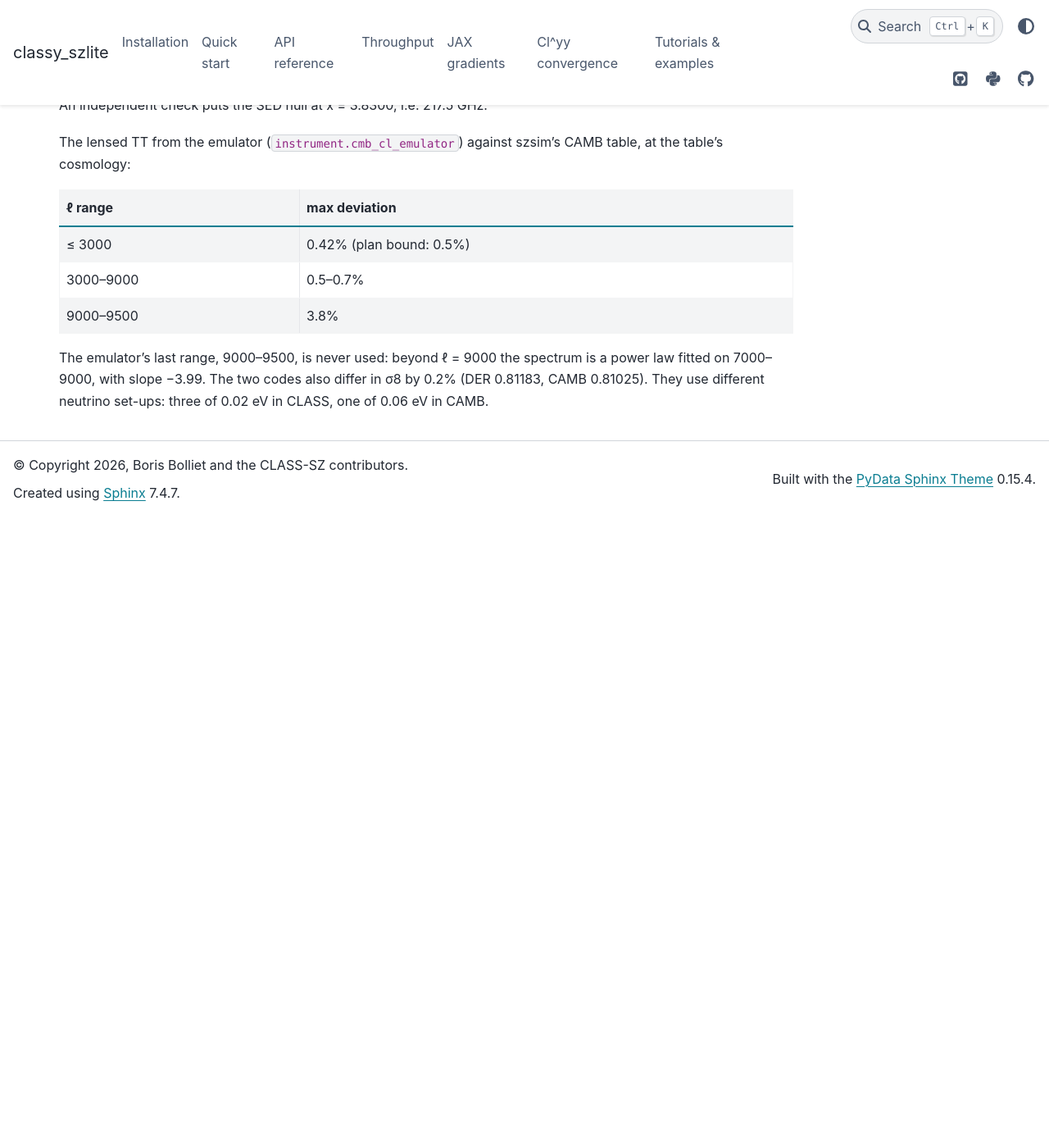
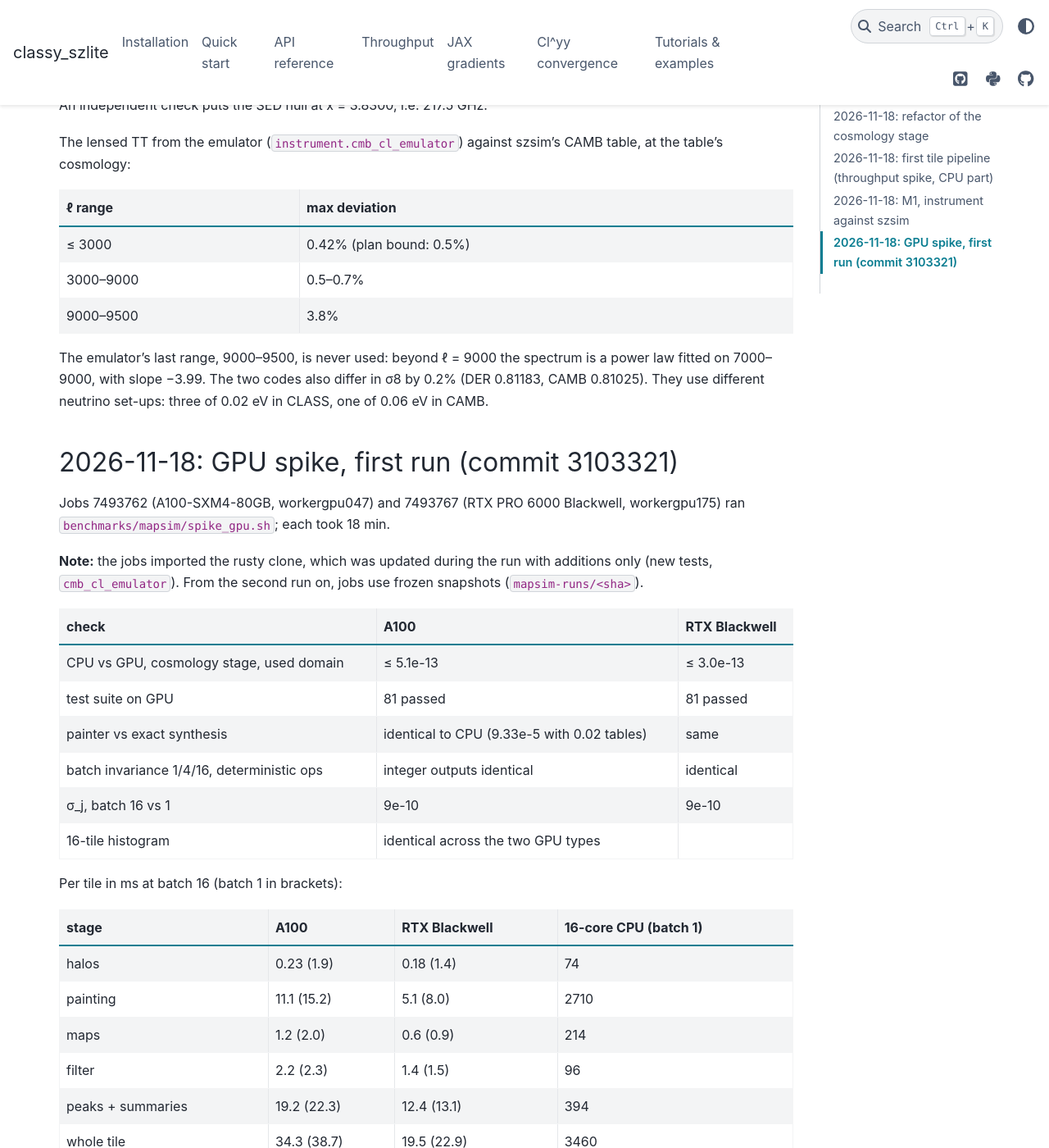
Before and after one commit to CLASS-SZ/classy_szlite, a Sphinx documentation site: the page built from docs/mapsim/M0_LOG.md, in a window 1280 px wide and 1400 px high, scrolled down 5235 px. Shown: the whole window at 82% size. Built offline with Sphinx 7.4.7 and the PyData theme 0.15.4, drawn with Linux system fonts in a browser that asks for light colours; before the commit the page ends 5865 px from its top, so only the background shows below that; some of the changed text lies outside the part shown.

Commit message:
M0 log: first GPU spike results
Co-Authored-By: Claude Opus 5.5 <noreply@anthropic.com>
Claude-Session: https://claude.ai/code/session_01LKS4L5UW7SKf5qQ2WAJ8ew

```diff
--- a/docs/mapsim/M0_LOG.md
+++ b/docs/mapsim/M0_LOG.md
@@ -184,3 +184,54 @@ The emulator's last range, 9000–9500, is never used: beyond ℓ = 9000 the
 spectrum is a power law fitted on 7000–9000, with slope −3.99. The two codes
 also differ in σ8 by 0.2% (DER 0.81183, CAMB 0.81025). They use different
 neutrino set-ups: three of 0.02 eV in CLASS, one of 0.06 eV in CAMB.
+
+## 2026-11-18: GPU spike, first run (commit 3103321)
+
+Jobs 7493762 (A100-SXM4-80GB, workergpu047) and 7493767 (RTX PRO 6000
+Blackwell, workergpu175) ran `benchmarks/mapsim/spike_gpu.sh`; each took
+18 min.
+
+**Note:** the jobs imported the rusty clone, which was updated during the run
+with additions only (new tests, `cmb_cl_emulator`). From the second run on,
+jobs use frozen snapshots (`mapsim-runs/<sha>`).
+
+| check | A100 | RTX Blackwell |
+|---|---|---|
+| CPU vs GPU, cosmology stage, used domain | ≤ 5.1e-13 | ≤ 3.0e-13 |
+| test suite on GPU | 81 passed | 81 passed |
+| painter vs exact synthesis | identical to CPU (9.33e-5 with 0.02 tables) | same |
+| batch invariance 1/4/16, deterministic ops | integer outputs identical | identical |
+| σ_j, batch 16 vs 1 | 9e-10 | 9e-10 |
+| 16-tile histogram | identical across the two GPU types | |
+
+Per tile in ms at batch 16 (batch 1 in brackets):
+
+| stage | A100 | RTX Blackwell | 16-core CPU (batch 1) |
+|---|---|---|---|
+| halos | 0.23 (1.9) | 0.18 (1.4) | 74 |
+| painting | 11.1 (15.2) | 5.1 (8.0) | 2710 |
+| maps | 1.2 (2.0) | 0.6 (0.9) | 214 |
+| filter | 2.2 (2.3) | 1.4 (1.5) | 96 |
+| peaks + summaries | 19.2 (22.3) | 12.4 (13.1) | 394 |
+| whole tile | 34.3 (38.7) | 19.5 (22.9) | 3460 |
+
+- Peak device memory: 0.84 GiB at batch 1, 9.24 GiB at batch 16.
+- Compiling a whole tile takes 30–40 s.
+- Per-tile time barely changes beyond batch 2: the GPU is already saturated.
+- With deterministic ops (batch 8), painting costs 661 ms (A100) and 294 ms
+  (RTX) per tile: identity tests only.
+
+**Profile** (A100, batch 16; `trace_a100_B16`): of 554 ms of kernel time,
+one scatter kernel took 307 ms (55%). It was the `bincount` inside
+`jnp.nonzero(size=K)` on the 21.6M-element peak mask, heavily contended
+because almost every element hits one bin. Painting scatters took about
+130 ms (8 ms per tile), and the 128-step direct-path scan 27 ms (1.7 ms per
+tile).
+
+**Fixed in 9623b81:**
+- a prefix sum plus a binary search per output slot (`sim/_util.compact`),
+  with the same output as `jnp.nonzero` (tested);
+- boolean scale comparisons;
+- the direct path vectorised 16 halos per step.
+
+The second run measures the effect.
```
